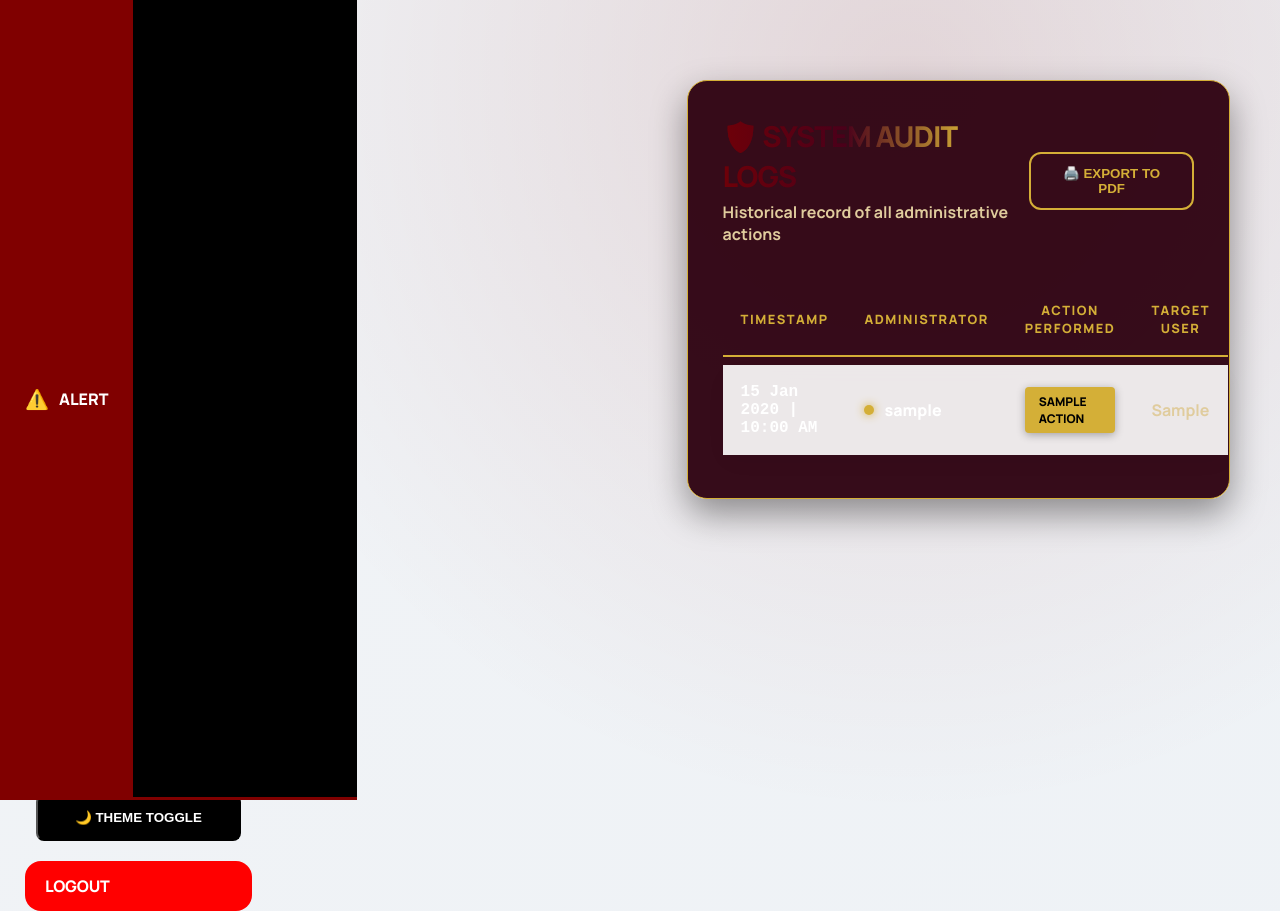
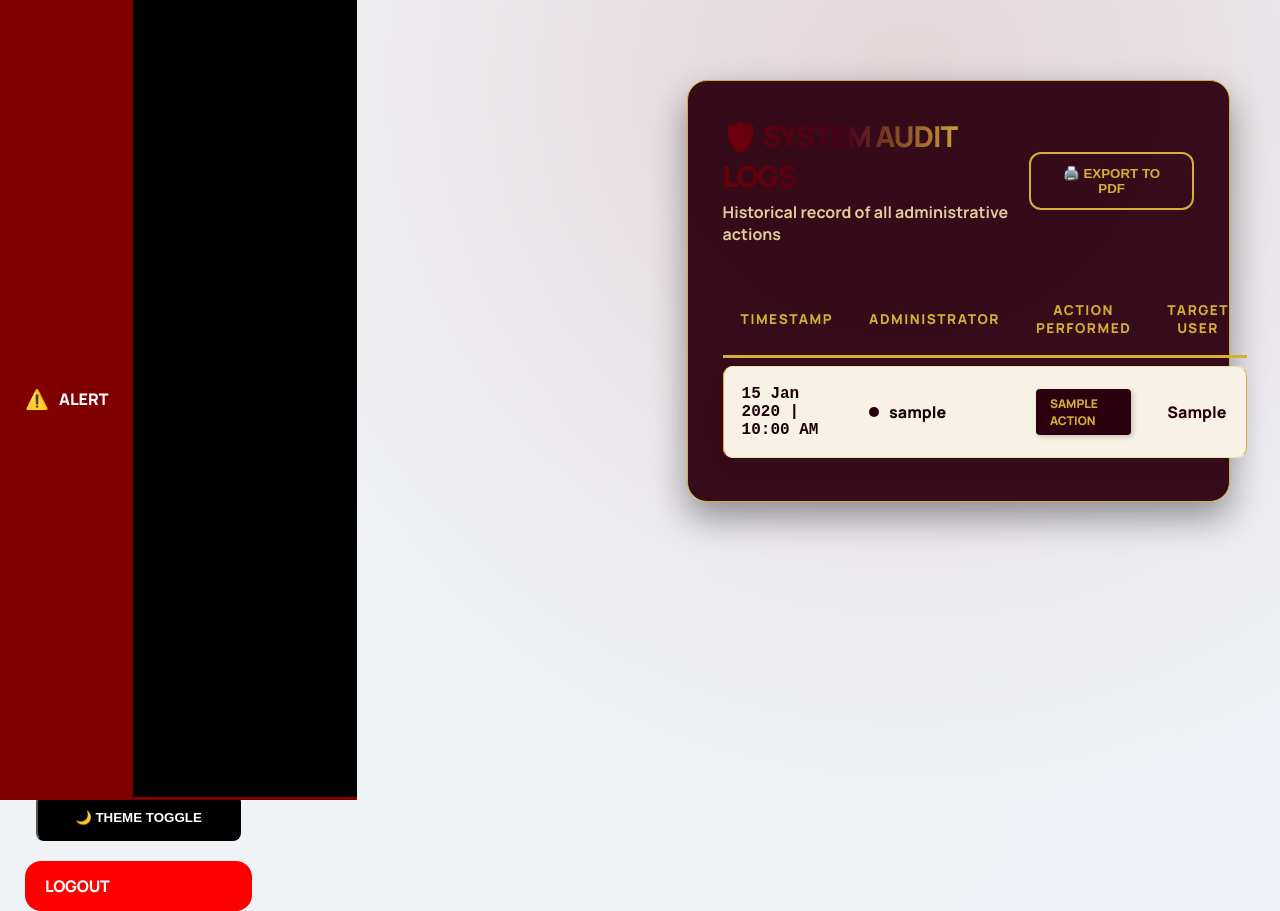
Before and after one commit to pk7745/erp, a Flask app: template templates/audit_logs.html in a window 1280 px wide. Run offline with Flask 3, Linux system fonts and the light colour scheme; the template is opened without the code that fills it: most values are stand-ins (such as "Sample title", 1, 10 or a date in 2020); some libraries are stand-ins or nearby versions.

Commit message:
Update audit_logs.html

```diff
--- a/templates/audit_logs.html
+++ b/templates/audit_logs.html
@@ -5,9 +5,9 @@
     :root {
         --imperial-maroon: #2d000f;
         --royal-gold: #d4af37;
-        --gold-muted: rgba(212, 175, 55, 0.2);
-        --text-premium: #ffffff;
-        --text-subtle: #e0cc9d;
+        /* Darker text variables for universal mode compatibility */
+        --log-text-primary: #1a0008; /* Very dark for readability */
+        --log-text-secondary: #2d000f;
     }
 
     .audit-card {
@@ -29,35 +29,41 @@
         padding: 18px;
         color: var(--royal-gold);
         font-weight: 900;
-        font-size: 0.8rem;
+        font-size: 0.85rem;
         text-transform: uppercase;
         letter-spacing: 1.5px;
-        border-bottom: 2px solid var(--royal-gold);
+        border-bottom: 3px solid var(--royal-gold);
     }
 
     .imperial-table td {
         padding: 18px;
-        color: #fff; /* High contrast white for dark backgrounds */
-        background: rgba(255, 255, 255, 0.05);
+        /* Updated to a high-contrast off-white to make the dark text pop */
+        background: #f8f1e5;
+        color: var(--log-text-primary);
         transition: 0.3s;
+        border-top: 1px solid rgba(212, 175, 55, 0.3);
+        border-bottom: 1px solid rgba(212, 175, 55, 0.3);
     }
 
+    .log-row td:first-child { border-left: 1px solid var(--royal-gold); border-radius: 10px 0 0 10px; }
+    .log-row td:last-child { border-right: 1px solid var(--royal-gold); border-radius: 0 10px 10px 0; }
+
     .log-row:hover td {
-        background: rgba(212, 175, 55, 0.1);
-        color: var(--royal-gold);
+        background: #fff;
+        filter: brightness(1.05);
     }
 
-    /* Action Badges */
+    /* Action Badges - Darker Text */
     .action-pill {
-        background: var(--royal-gold);
-        color: #000; /* Dark text on gold for visibility */
+        background: var(--imperial-maroon);
+        color: var(--royal-gold);
         padding: 6px 14px;
         border-radius: 4px;
         font-size: 0.75rem;
         font-weight: 900;
         text-transform: uppercase;
         display: inline-block;
-        box-shadow: 0 2px 8px rgba(0,0,0,0.3);
+        box-shadow: 2px 2px 5px rgba(0,0,0,0.2);
     }
 
     .btn-export {
@@ -77,13 +83,13 @@
 
     .btn-export:hover {
         background: var(--royal-gold);
-        color: #000;
+        color: var(--imperial-maroon);
     }
 
     .timestamp-text {
-        color: #ffffff;
-        font-weight: 600;
-        font-family: 'Courier New', monospace; /* Professional log feel */
+        color: var(--log-text-secondary);
+        font-weight: 800;
+        font-family: 'Courier New', monospace;
     }
 </style>
 
@@ -93,7 +99,7 @@
             <h2 style="color: var(--royal-gold); margin: 0; font-weight: 900; letter-spacing: -1px; text-transform: uppercase;">
                 🛡️ System Audit Logs
             </h2>
-            <p style="color: var(--text-subtle); margin: 5px 0 0; font-weight: 700;">
+            <p style="color: #e0cc9d; margin: 5px 0 0; font-weight: 700;">
                 Historical record of all administrative actions
             </p>
         </div>
@@ -118,9 +124,9 @@
                 <td class="timestamp-text">
                     {{ log.timestamp.strftime('%d %b %Y | %I:%M %p') }}
                 </td>
-                <td style="font-weight: 800;">
+                <td style="font-weight: 900; color: var(--log-text-primary);">
                     <span style="display: flex; align-items: center; gap: 10px;">
-                        <div style="width: 10px; height: 10px; background: var(--royal-gold); border-radius: 50%; box-shadow: 0 0 10px var(--royal-gold);"></div>
+                        <div style="width: 10px; height: 10px; background: var(--imperial-maroon); border-radius: 50%;"></div>
                         {{ log.user_name }}
                     </span>
                 </td>
@@ -129,13 +135,13 @@
                         {{ log.action }}
                     </span>
                 </td>
-                <td style="font-weight: 700; color: var(--text-subtle);">
+                <td style="font-weight: 800; color: var(--log-text-secondary);">
                     {{ log.target_user }}
                 </td>
             </tr>
             {% else %}
             <tr>
-                <td colspan="4" style="padding: 60px; text-align: center; color: var(--text-subtle); font-style: italic; background: transparent;">
+                <td colspan="4" style="padding: 60px; text-align: center; color: #e0cc9d; font-style: italic; background: transparent; border: none;">
                     🏰 No logs found. The Imperial records are clean.
                 </td>
             </tr>
```
